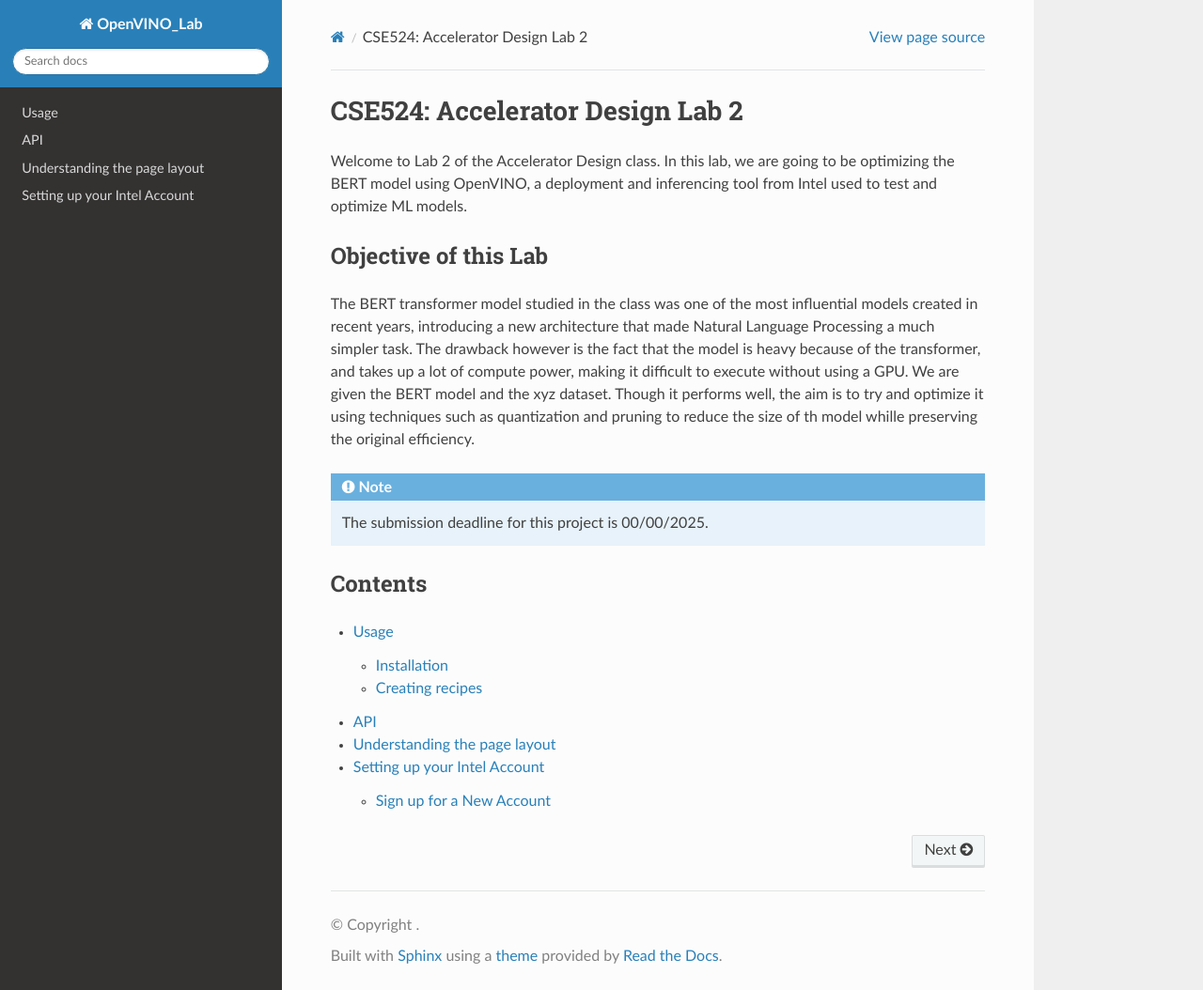
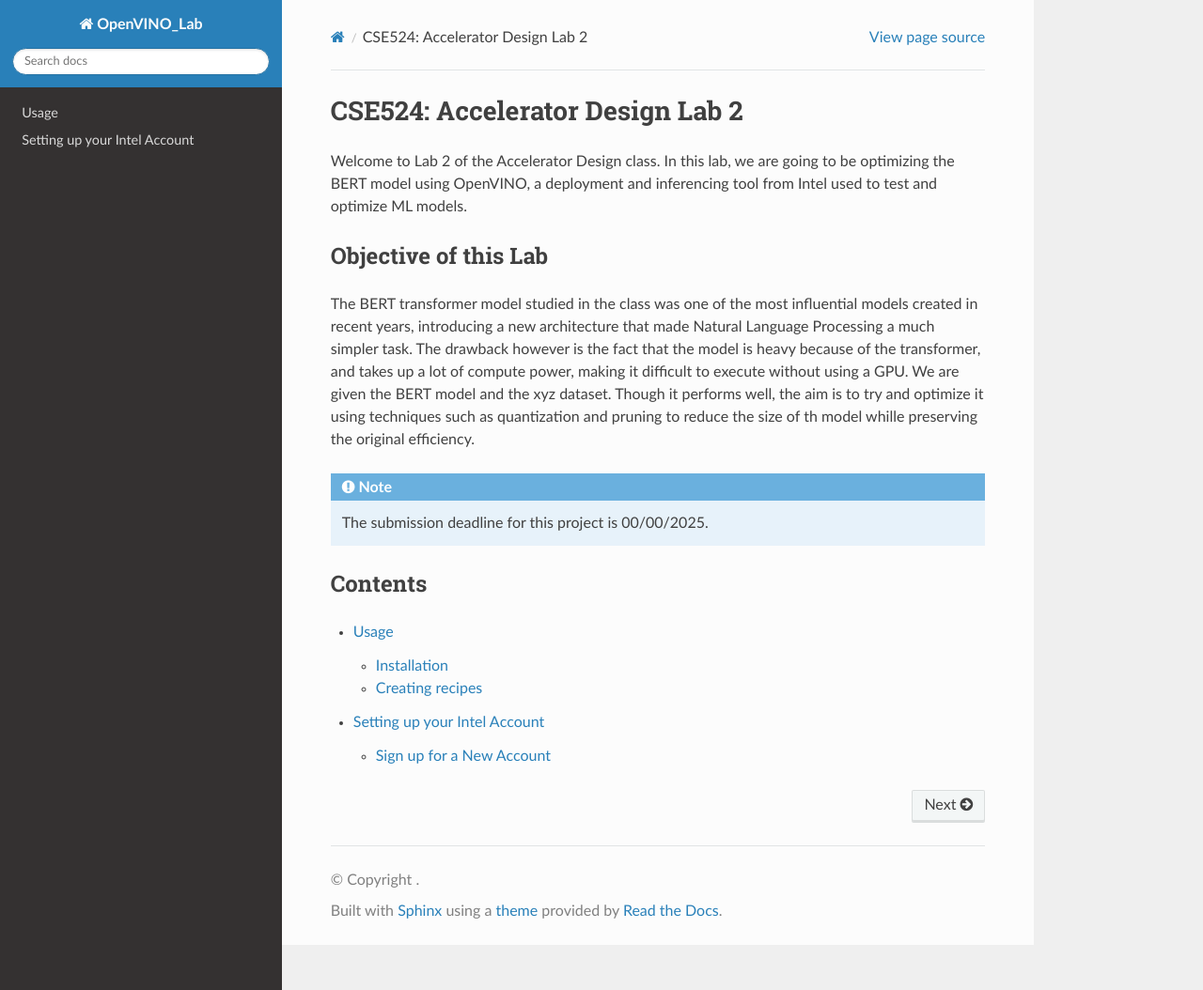
Before and after one commit to Rishabkashyap14/OpenVINO_Lab, a Sphinx documentation site: the page built from docs/source/index.rst, in a window 1280 px wide and 1054 px high. Shown: the whole window at 94% size. Built offline with Sphinx 7.4.7 and the Read the Docs theme 3.1.0, drawn with Linux system fonts in a browser that asks for light colours.

Commit message:
Index page changes again

```diff
--- a/docs/source/index.rst
+++ b/docs/source/index.rst
@@ -18,6 +18,4 @@ Contents
 .. toctree::
 
    usage
-   api
-   test_page
    Tiber_Setup
```
